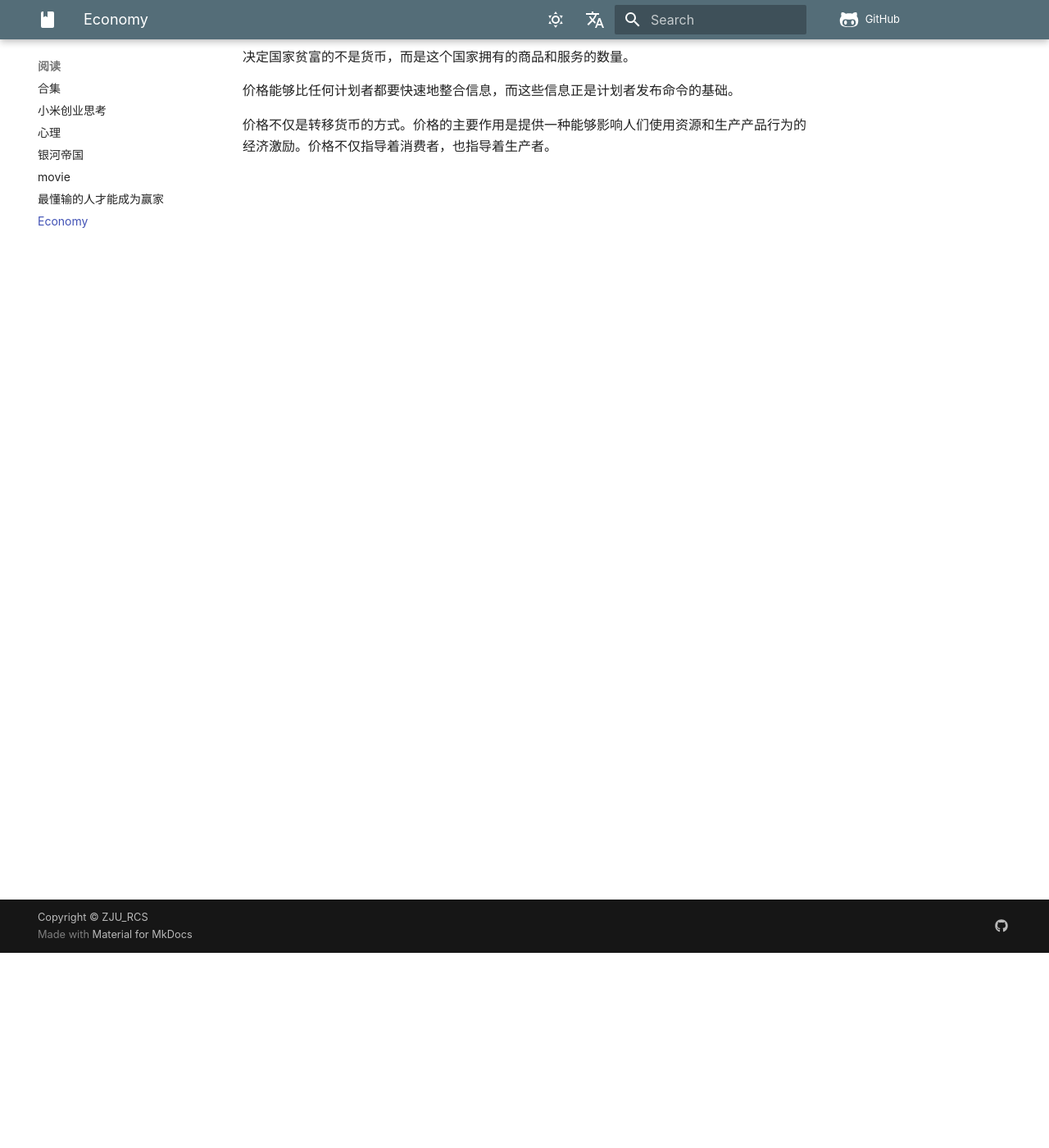
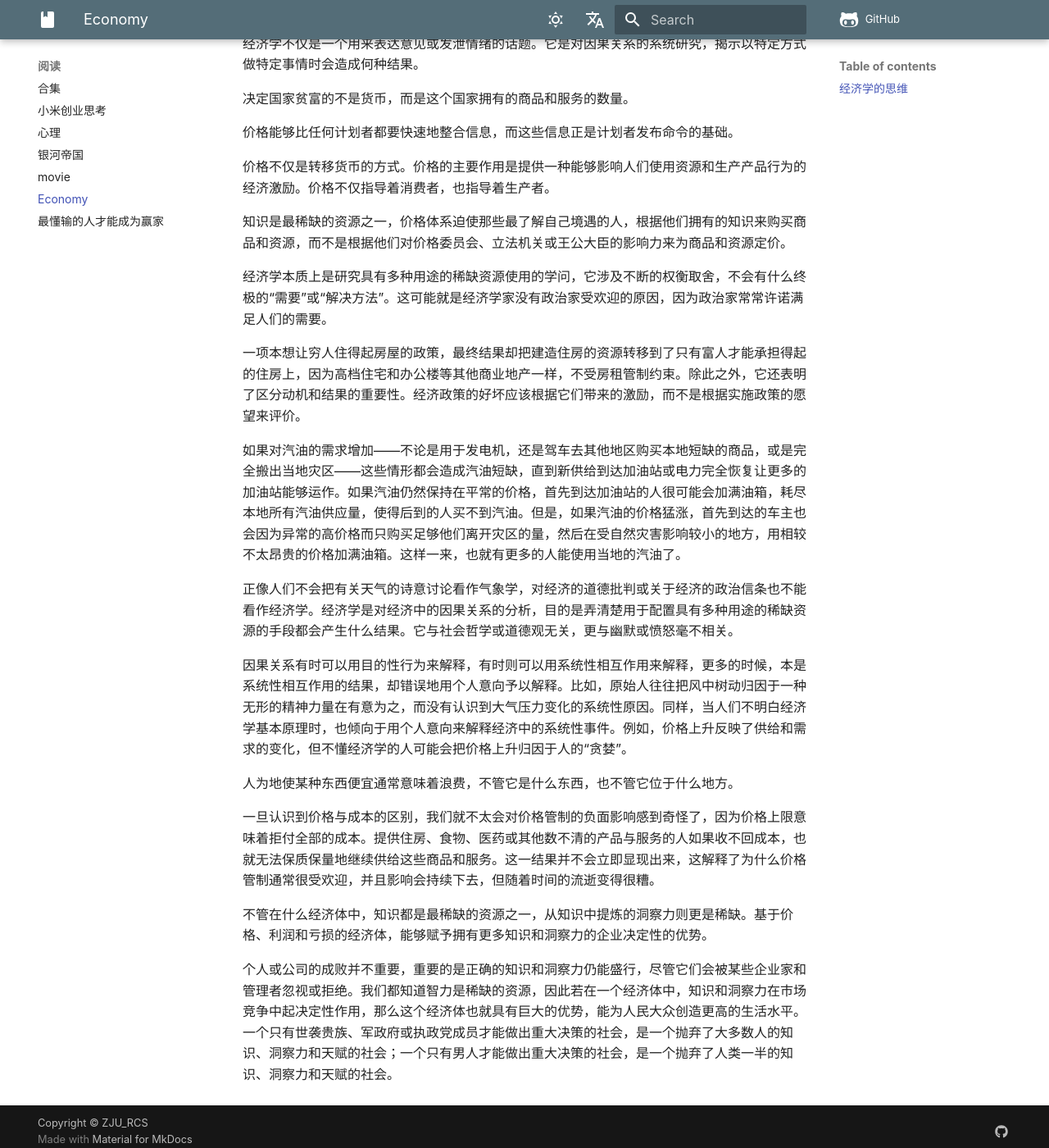
Before and after one commit to zjuer-dm/Notebook, an MkDocs documentation site: the page built from docs/reading/经济.md, in a window 1280 px wide and 1400 px high, scrolled down 238 px. Shown: the whole window at 82% size. Built offline with MkDocs 1.6.1 and Material for MkDocs 9.7.7, drawn with Linux system fonts in a browser that asks for light colours; some web fonts are replaced; comment, search, counter and statistics services are not loaded.

```diff
--- a/docs/reading/经济.md
+++ b/docs/reading/经济.md
@@ -1,3 +1,4 @@
+## 经济学的思维
 经济学不仅是一个用来表达意见或发泄情绪的话题。它是对因果关系的系统研究，揭示以特定方式做特定事情时会造成何种结果。
 
 决定国家贫富的不是货币，而是这个国家拥有的商品和服务的数量。
@@ -5,3 +6,24 @@
 价格能够比任何计划者都要快速地整合信息，而这些信息正是计划者发布命令的基础。
 
 价格不仅是转移货币的方式。价格的主要作用是提供一种能够影响人们使用资源和生产产品行为的经济激励。价格不仅指导着消费者，也指导着生产者。
+
+知识是最稀缺的资源之一，价格体系迫使那些最了解自己境遇的人，根据他们拥有的知识来购买商品和资源，而不是根据他们对价格委员会、立法机关或王公大臣的影响力来为商品和资源定价。
+
+经济学本质上是研究具有多种用途的稀缺资源使用的学问，它涉及不断的权衡取舍，不会有什么终极的“需要”或“解决方法”。这可能就是经济学家没有政治家受欢迎的原因，因为政治家常常许诺满足人们的需要。
+
+一项本想让穷人住得起房屋的政策，最终结果却把建造住房的资源转移到了只有富人才能承担得起的住房上，因为高档住宅和办公楼等其他商业地产一样，不受房租管制约束。除此之外，它还表明了区分动机和结果的重要性。经济政策的好坏应该根据它们带来的激励，而不是根据实施政策的愿望来评价。
+
+如果对汽油的需求增加——不论是用于发电机，还是驾车去其他地区购买本地短缺的商品，或是完全搬出当地灾区——这些情形都会造成汽油短缺，直到新供给到达加油站或电力完全恢复让更多的加油站能够运作。如果汽油仍然保持在平常的价格，首先到达加油站的人很可能会加满油箱，耗尽本地所有汽油供应量，使得后到的人买不到汽油。但是，如果汽油的价格猛涨，首先到达的车主也会因为异常的高价格而只购买足够他们离开灾区的量，然后在受自然灾害影响较小的地方，用相较不太昂贵的价格加满油箱。这样一来，也就有更多的人能使用当地的汽油了。
+
+
+正像人们不会把有关天气的诗意讨论看作气象学，对经济的道德批判或关于经济的政治信条也不能看作经济学。经济学是对经济中的因果关系的分析，目的是弄清楚用于配置具有多种用途的稀缺资源的手段都会产生什么结果。它与社会哲学或道德观无关，更与幽默或愤怒毫不相关。
+
+因果关系有时可以用目的性行为来解释，有时则可以用系统性相互作用来解释，更多的时候，本是系统性相互作用的结果，却错误地用个人意向予以解释。比如，原始人往往把风中树动归因于一种无形的精神力量在有意为之，而没有认识到大气压力变化的系统性原因。同样，当人们不明白经济学基本原理时，也倾向于用个人意向来解释经济中的系统性事件。例如，价格上升反映了供给和需求的变化，但不懂经济学的人可能会把价格上升归因于人的“贪婪”。
+
+人为地使某种东西便宜通常意味着浪费，不管它是什么东西，也不管它位于什么地方。
+
+一旦认识到价格与成本的区别，我们就不太会对价格管制的负面影响感到奇怪了，因为价格上限意味着拒付全部的成本。提供住房、食物、医药或其他数不清的产品与服务的人如果收不回成本，也就无法保质保量地继续供给这些商品和服务。这一结果并不会立即显现出来，这解释了为什么价格管制通常很受欢迎，并且影响会持续下去，但随着时间的流逝变得很糟。
+
+不管在什么经济体中，知识都是最稀缺的资源之一，从知识中提炼的洞察力则更是稀缺。基于价格、利润和亏损的经济体，能够赋予拥有更多知识和洞察力的企业决定性的优势。
+
+个人或公司的成败并不重要，重要的是正确的知识和洞察力仍能盛行，尽管它们会被某些企业家和管理者忽视或拒绝。我们都知道智力是稀缺的资源，因此若在一个经济体中，知识和洞察力在市场竞争中起决定性作用，那么这个经济体也就具有巨大的优势，能为人民大众创造更高的生活水平。一个只有世袭贵族、军政府或执政党成员才能做出重大决策的社会，是一个抛弃了大多数人的知识、洞察力和天赋的社会；一个只有男人才能做出重大决策的社会，是一个抛弃了人类一半的知识、洞察力和天赋的社会。
--- a/mkdocs.yml
+++ b/mkdocs.yml
@@ -101,9 +101,7 @@ markdown_extensions:
 
 nav:
   - Home: 'index.md'
-  - 相关知识记录:
-      - 控制知识记录: 'accumulate/控制相关.md'
-      - 机器人交叉创新: 'robot/机器人交叉创新.md'
+
   - 机器人相关:
       - 机器人学: 'robot/Robotics.md'
       - ros相关: 'robot/ros.md'
@@ -152,7 +150,11 @@ nav:
       - 复变函数的微积分: 'math/复变函数的微积分.md'
       - 信息论: 'math/information_theory.md'
       - 概率论和数理统计 : 'math/概率论和数理统计.md'
-  - 其他知识:
+
+  - 相关知识记录:
+      - 控制知识记录: 'accumulate/控制相关.md'
+      - 机器人交叉创新: 'robot/机器人交叉创新.md'
+      - 算法练习知识: 'accumulate/算法练习.md'
       - 英语作文: 'accumulate/English.md'
   - 阅读:
       - 合集: 'reading/合集.md'
@@ -160,6 +162,7 @@ nav:
       - 心理 : 'reading/心理.md'
       - 银河帝国: 'reading/银河帝国.md'
       - movie : 'reading/movie.md'
+      - Economy: 'reading/经济.md'
       - 最懂输的人才能成为赢家: 'reading/最懂输的人才能成为赢家.md'
-      - Economy: 'reading/经济.md'
+
   - 关于: 'record/about.md'
```
Also changed, not shown: docs/accumulate/算法练习.md (added, +25 -0 lines), docs/reading/合集.md (+6 -0 lines), docs/computer/algorithm.md (line endings or trailing spaces).
